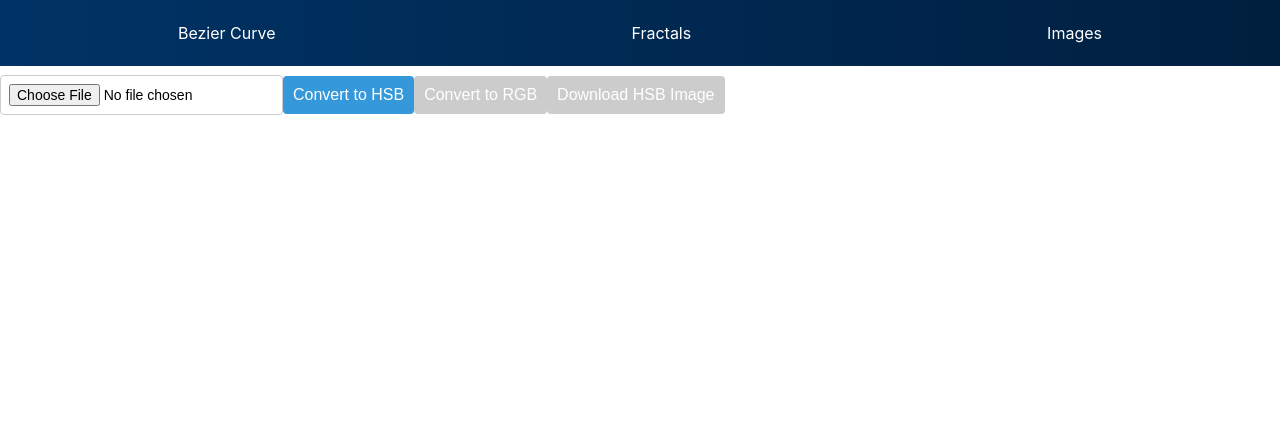
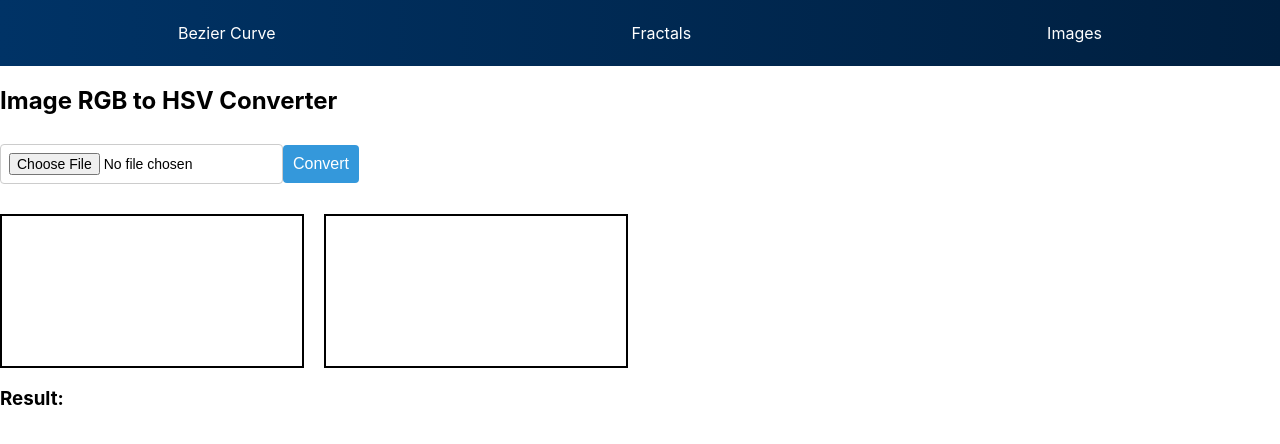
Before and after one commit to DeYur11/ComputerGraphicsLaboratoryWorks, a React (Create React App) app: page / in a window 1280 px wide. Shown: the top 444 px of the page. Built offline with nearby package versions, Linux system fonts and the light colour scheme.

Commit message:
Working RGB to HSB

```diff
--- a/src/components/Images/Images.tsx
+++ b/src/components/Images/Images.tsx
@@ -1,157 +1,131 @@
-import React, { useState, useRef } from 'react';
+import React, { useState, useEffect, useRef } from 'react';
 
-interface ImageProps {
-    // No props needed for this component
+interface HSV {
+    h: number;
+    s: number;
+    v: number;
 }
 
-export const Images: React.FC<ImageProps> = () => {
-    const [originalImage, setOriginalImage] = useState<string | null>(null);
-    const [hsbImage, setHsbImage] = useState<string | null>(null);
-    const canvasRef = useRef<HTMLCanvasElement>(null);
-    const fileInputRef = useRef<HTMLInputElement>(null);
+function rgbToHsv(r: number, g: number, b: number): HSV {
+    r /= 255;
+    g /= 255;
+    b /= 255;
+    const max = Math.max(r, g, b);
+    const min = Math.min(r, g, b);
+    let h, s, v = max;
 
-    const convertToHsb = () => {
-        const image = new Image();
-        image.onload = () => {
-            const canvas = canvasRef.current;
-            const ctx = canvas?.getContext('2d');
-            if (!canvas || !ctx) return;
+    const d = max - min;
+    s = max === 0 ? 0 : d / max;
 
-            canvas.width = image.width;
-            canvas.height = image.height;
+    if (max === min) {
+        h = 0; // achromatic
+    } else {
+        switch (max) {
+            case r:
+                h = (g - b) / d + (g < b ? 6 : 0);
+                break;
+            case g:
+                h = (b - r) / d + 2;
+                break;
+            case b:
+                h = (r - g) / d + 4;
+                break;
+            default:
+                break;
+        }
+        // @ts-ignore
+        h /= 6;
+    }
 
-            ctx.drawImage(image, 0, 0);
+    // @ts-ignore
+    return { h: h * 360, s: s * 100, v: v * 100 };
+}
 
-            const imageData = ctx.getImageData(0, 0, canvas.width, canvas.height);
-            const data = imageData.data;
+export function Images(): JSX.Element {
+    const [imageSrc, setImageSrc] = useState<string>('');
+    const [originalCanvas, setOriginalCanvas] = useState<HTMLCanvasElement | null>(null);
+    const [convertedCanvas, setConvertedCanvas] = useState<HTMLCanvasElement | null>(null);
+    const [hsv, setHSV] = useState<HSV[]>([]);
 
-            for (let i = 0; i < data.length; i += 4) {
-                const r = data[i] / 255; // Normalize red value (0-1)
-                const g = data[i + 1] / 255; // Normalize green value (0-1)
-                const b = data[i + 2] / 255; // Normalize blue value (0-1)
+    const originalCanvasRef = useRef<HTMLCanvasElement>(null);
+    const convertedCanvasRef = useRef<HTMLCanvasElement>(null);
 
-                const cmax = Math.max(r, g, b);
-                const cmin = Math.min(r, g, b);
-                const diff = cmax - cmin;
+    useEffect(() => {
+        if (originalCanvasRef.current && convertedCanvasRef.current) {
+            setOriginalCanvas(originalCanvasRef.current);
+            setConvertedCanvas(convertedCanvasRef.current);
+        }
+    }, []);
 
-                let h = 0;
-                if (cmax === cmin) {
-                    h = 0;
-                } else if (cmax === r) {
-                    h = (60 * ((g - b) / diff) + 360) % 360;
-                } else if (cmax === g) {
-                    h = (60 * ((b - r) / diff) + 120) % 360;
-                } else {
-                    h = (60 * ((r - g) / diff) + 240) % 360;
-                }
-
-                const s = cmax === 0 ? 0 : (diff / cmax) * 100;
-                const v = cmax * 100;
-
-                data[i] = h; // Hue
-                data[i + 1] = s; // Saturation (0-100)
-                data[i + 2] = v; // Brightness (0-100)
-            }
-
-            ctx.putImageData(imageData, 0, 0);
-            setHsbImage(canvas.toDataURL());
-        };
-        image.src = originalImage || ''; // Use default empty string if no image uploaded
-    };
-
-    const convertToRgb = () => {
-        const image = new Image();
-        image.onload = () => {
-            const canvas = canvasRef.current;
-            const ctx = canvas?.getContext('2d');
-            if (!canvas || !ctx) return;
-
-            canvas.width = image.width;
-            canvas.height = image.height;
-
-            ctx.drawImage(image, 0, 0);
-
-            const imageData = ctx.getImageData(0, 0, canvas.width, canvas.height);
-            const data = imageData.data;
-
-            for (let i = 0; i < data.length; i += 4) {
-                const h = data[i]; // Hue
-                const s = data[i + 1]; // Saturation (0-100)
-                const v = data[i + 2]; // Brightness (0-100)
-
-                const c = (s / 100) * v;
-                const x = c * (1 - Math.abs(((h / 60) % 2) - 1));
-                const m = v - c;
-
-                let r = 0, g = 0, b = 0;
-
-                if (h < 60) {
-                    r = c;
-                    g = x;
-                } else if (h < 120) {
-                    r = x;
-                    g = c;
-                } else if (h < 180) {
-                    g = c;
-                    b = x;
-                } else if (h < 240) {
-                    g = x;
-                    b = c;
-                } else if (h < 300) {
-                    r = x;
-                    b = c;
-                } else {
-                    r = c;
-                    b = x;
-                }
-
-                data[i] = (r + m) * 255;
-                data[i + 1] = (g + m) * 255;
-                data[i + 2] = (b + m) * 255;
-            }
-
-            ctx.putImageData(imageData, 0, 0);
-            setOriginalImage(canvas.toDataURL());
-        };
-        image.src = hsbImage || ''; // Use default empty string if no HSB image
-    };
-
-    const downloadImage = () => {
-        if (hsbImage) {
-            const link = document.createElement('a');
-            link.href = hsbImage;
-            link.download = 'hsb_image.png';
-            link.click();
+    const handleImageChange = (event: React.ChangeEvent<HTMLInputElement>) => {
+        const file = event.target.files?.[0];
+        if (file) {
+            const reader = new FileReader();
+            reader.onload = (e) => {
+                setImageSrc(e.target?.result as string);
+            };
+            reader.readAsDataURL(file);
         }
     };
 
-    const handleFileUpload = (event: React.ChangeEvent<HTMLInputElement>) => {
-        const file = event.target.files?.[0];
-        if (!file) return;
+    const convertImageToHSV = () => {
+        if (!originalCanvas || !convertedCanvas) return;
 
-        const reader = new FileReader();
-        reader.onload = (e) => {
-            if (e.target?.result) {
-                setOriginalImage(e.target.result as string);
+        const originalContext = originalCanvas.getContext('2d');
+        const convertedContext = convertedCanvas.getContext('2d');
+        if (!originalContext || !convertedContext) return;
+
+        const img = new Image();
+        img.onload = () => {
+            originalCanvas.width = img.width;
+            originalCanvas.height = img.height;
+            originalContext.drawImage(img, 0, 0);
+
+            const imageData = originalContext.getImageData(0, 0, img.width, img.height);
+            const hsvData: HSV[] = [];
+
+            for (let i = 0; i < imageData.data.length; i += 4) {
+                const r = imageData.data[i];
+                const g = imageData.data[i + 1];
+                const b = imageData.data[i + 2];
+                const { h, s, v } = rgbToHsv(r, g, b);
+                hsvData.push({ h, s, v });
+            }
+
+            setHSV(hsvData);
+
+            convertedCanvas.width = img.width;
+            convertedCanvas.height = img.height;
+
+            for (let i = 0; i < hsvData.length; i++) {
+                const { h, s, v } = hsvData[i];
+                convertedContext.fillStyle = `hsl(${h}, ${s}%, ${v}%)`;
+                convertedContext.fillRect(i % img.width, Math.floor(i / img.width), 1, 1);
             }
         };
-        reader.readAsDataURL(file);
+
+        img.src = imageSrc;
     };
 
     return (
         <div>
-            <input type="file" ref={fileInputRef} onChange={handleFileUpload} />
-            <button onClick={convertToHsb}>Convert to HSB</button>
-            <button onClick={convertToRgb} disabled={!hsbImage}>
-                Convert to RGB
-            </button>
-            <button onClick={downloadImage} disabled={!hsbImage}>
-                Download HSB Image
-            </button>
-            <br />
-            {originalImage && <img src={originalImage} alt="Original Image" />}
-            {hsbImage && <img src={hsbImage} alt="HSB Image" />}
-            <canvas ref={canvasRef} style={{ display: 'none' }} />
+            <h2>Image RGB to HSV Converter</h2>
+            <input type="file" accept="image/*" onChange={handleImageChange} />
+            <button onClick={convertImageToHSV}>Convert</button>
+            <div style={{ display: 'flex', marginTop: '20px' }}>
+                <canvas ref={originalCanvasRef} style={{ marginRight: '20px' }} />
+                <canvas ref={convertedCanvasRef} />
+            </div>
+            <div>
+                <h3>Result:</h3>
+                {hsv.map((pixel, index) => (
+                    <p key={index}>
+                        Pixel {index + 1}: H: {pixel.h.toFixed(2)}, S: {pixel.s.toFixed(2)}, V: {pixel.v.toFixed(2)}
+                    </p>
+                ))}
+            </div>
         </div>
     );
-};
+}
+
+export default Images;
```
